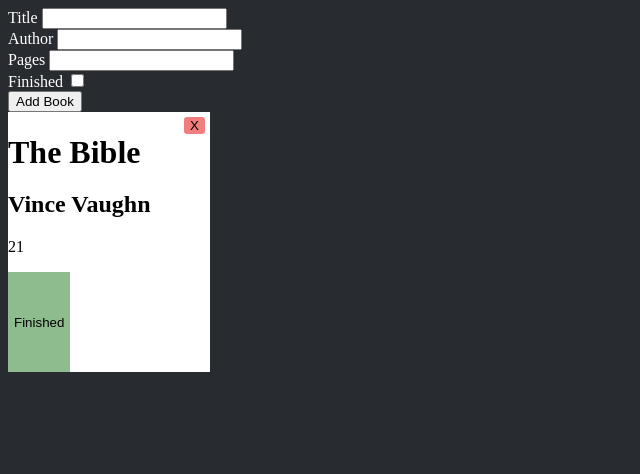
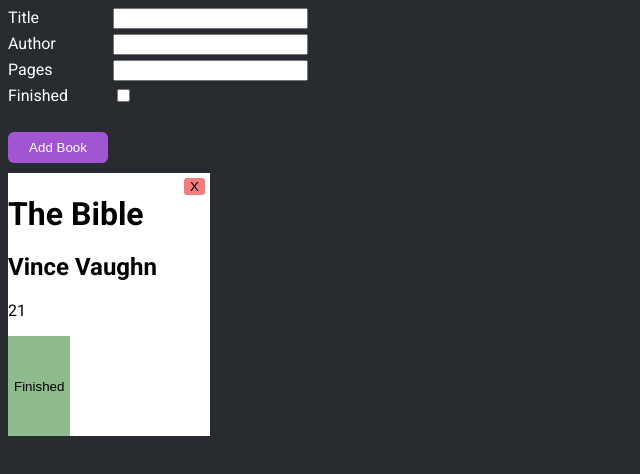
Before and after one commit to TylerYoungdahl/Library, a plain HTML site: page index.html in a window 1280 px wide. Shown: the whole page, without its empty margins (0-640 px from the left). Drawn offline with Linux system fonts and the light colour scheme.

Commit message:
added form error, gave new layout

```diff
--- a/index.html
+++ b/index.html
@@ -5,25 +5,26 @@
     <meta name="viewport" content="width=device-width, initial-scale=1.0" />
     <title>Document</title>
     <link rel="stylesheet" href="style.css" />
+    <link rel="preconnect" href="https://fonts.googleapis.com" />
+    <link rel="preconnect" href="https://fonts.gstatic.com" crossorigin />
+    <link
+      href="https://fonts.googleapis.com/css2?family=Roboto:ital,wght@0,100;0,300;0,400;0,500;0,700;0,900;1,100;1,300;1,400;1,500;1,700;1,900&display=swap"
+      rel="stylesheet"
+    />
   </head>
   <body style="background-color: #282b30">
     <form>
-      <div>
       <label for="title">Title</label>
       <input type="text" name="title" id="title" />
-      </div>
-      <div>
       <label for="title">Author</label>
       <input type="text" name="author" id="author" />
-      </div>
-      <div>
       <label for="title">Pages</label>
       <input type="number" name="pages" id="pages" />
-      </div>
-      <div>
       <label for="isRead">Finished</label>
+      <div class="checkbox-container">
         <input type="checkbox" name="isRead" id="read" />
       </div>
+      <div id="error"></div>
       <button id="add-book" type="submit">Add Book</button>
     </form>
     <div id="library-container">
--- a/scripts.js
+++ b/scripts.js
@@ -5,6 +5,7 @@ const title = document.getElementById("title");
 const author = document.getElementById("author");
 const pages = document.getElementById("pages");
 const read = document.getElementById("read");
+const error = document.getElementById("error");
 
 const library = document.getElementById("library-container");
 
@@ -22,6 +23,10 @@ Book.prototype.toggleIsRead = function () {
 
 submitBtn.addEventListener("click", (e) => {
   e.preventDefault();
+
+  if (title.value === "" || author.value === "" || pages.value === "") {
+    error.textContent = "Please enter all fields";
+  } else {
     const newBook = new Book(
       title.value,
       author.value,
@@ -34,6 +39,7 @@ submitBtn.addEventListener("click", (e) => {
     console.log(myLibrary);
 
     displayLibrary();
+  }
 });
 
 function displayLibrary() {
--- a/style.css
+++ b/style.css
@@ -1,5 +1,33 @@
+body {
+  font-family: "Roboto", sans-serif;
+}
+
 form {
+  display: grid;
+  grid-template-columns: 1fr 3fr;
+  gap: 5px;
+  width: 300px;
+  margin-bottom: 10px;
   color: white;
+}
+
+#error {
+  color: red;
+  grid-column: 1/3;
+  height: 1em;
+}
+
+#add-book {
+  border: none;
+  border-radius: 6px;
+  padding: 8px;
+  width: 100px;
+  color: white;
+  background-color: rgb(161, 85, 208);
+}
+
+#add-book:hover {
+  cursor: pointer;
 }
 
 #library-container {
```
Lines whose indentation alone changed are shown as unchanged.
